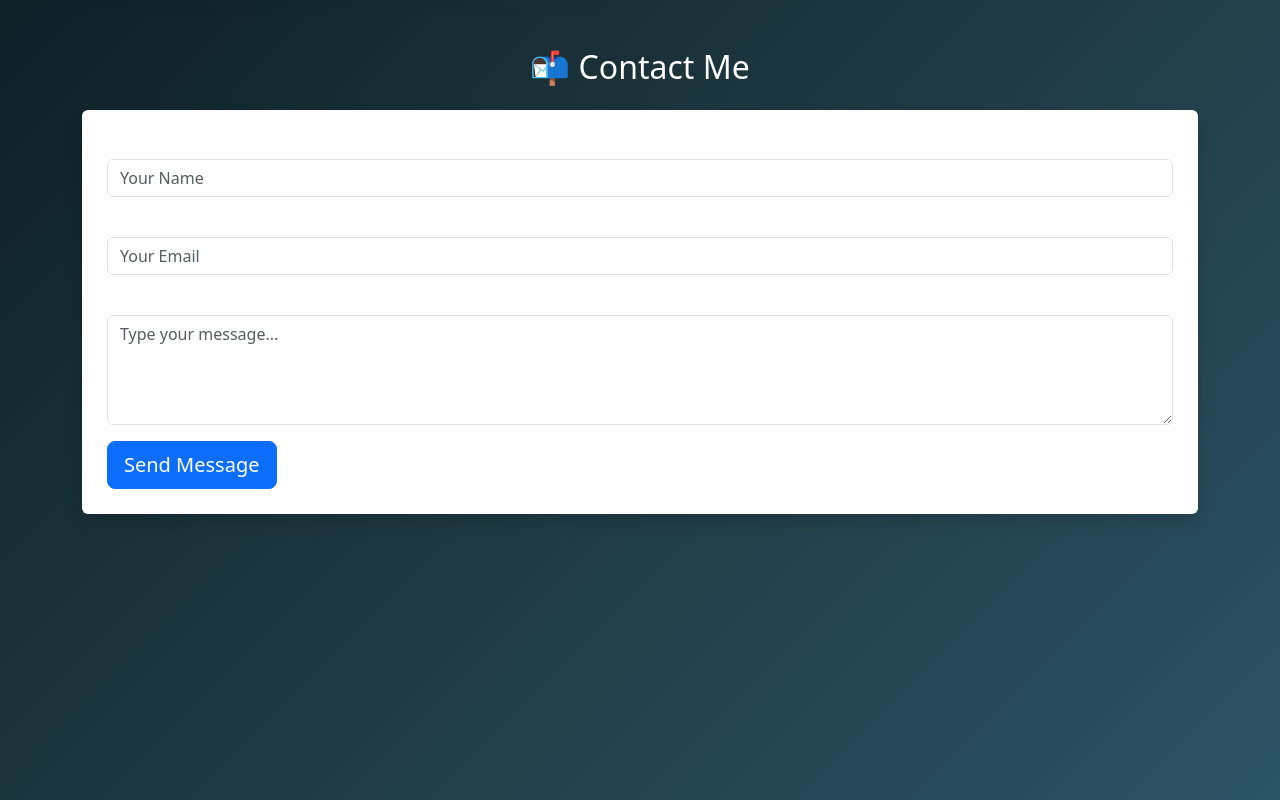
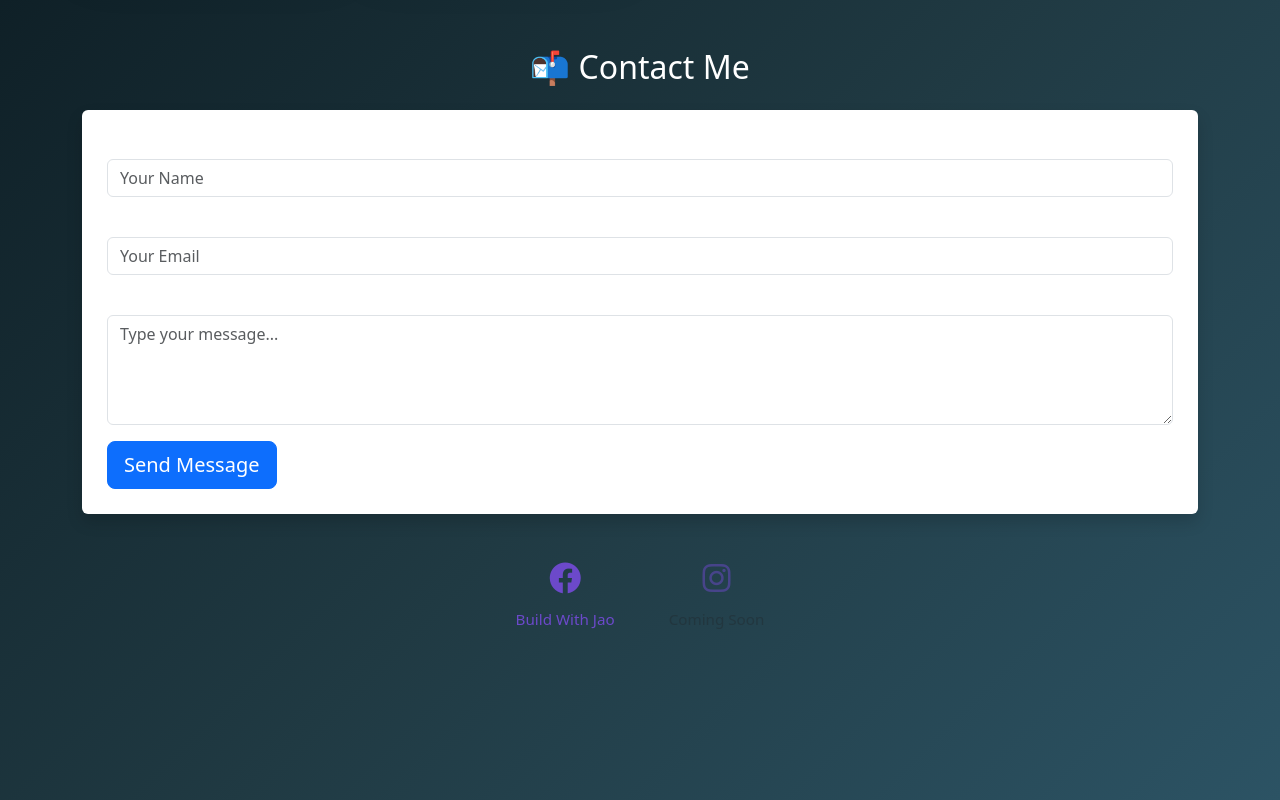
Before and after one commit to AdminJupiter/buildjao, a plain HTML site: page index.html in a window 1280 px wide. Shown: the part 2045-2845 px from the top of the page. Drawn offline with nearby package versions, Linux system fonts and the light colour scheme; a script that the page names is missing.

Commit message:
Update index.html

```diff
--- a/index.html
+++ b/index.html
@@ -90,6 +90,41 @@
 .hero h1, .hero p {
     margin-bottom: 20px;
 }
+
+.social-icons {
+  display: flex;
+  justify-content: center;
+  align-items: center;
+  gap: 30px;
+}
+
+.icon-link {
+  display: flex;
+  flex-direction: column;
+  align-items: center;
+  text-decoration: none;
+  transition: transform 0.3s ease, color 0.3s ease;
+  color: #6c49ca;
+}
+
+.icon-link:hover {
+  transform: translateY(-5px);
+  color: #6b49cabd;
+}
+
+.icon-label {
+  margin-top: 8px;
+  font-size: 0.95rem;
+  font-weight: 500;
+}
+
+.disabled-icon {
+  cursor: not-allowed;
+  opacity: 0.5;
+  pointer-events: none;
+}
+
+
 
     </style>
 
@@ -256,6 +291,20 @@
 
           <button type="submit" class="btn btn-primary btn-lg d-grid">Send Message</button>
       </form>
+        <div class="social-icons text-center mt-5 mb-4">
+
+        <a href="https://facebook.com/yourprofile" target="_blank" class="icon-link me-4">
+          <i class="fab fa-facebook fa-2x"></i>
+          <span class="icon-label">Build With Jao</span>
+        </a>
+
+
+        <span class="icon-link disabled-icon">
+          <i class="fab fa-instagram fa-2x"></i>
+          <span class="icon-label text-muted">Coming Soon</span>
+        </span>
+      </div>
+
   </div>
 </section>
 
```
